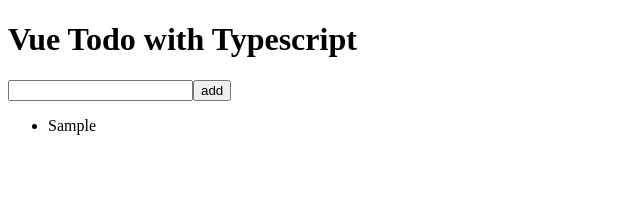
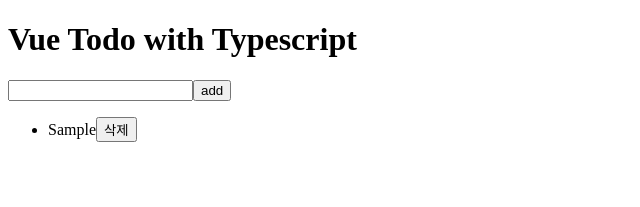
Before and after one commit to adc0612/vue-typescript-CRUD, a Vue app: page / in a window 1280 px wide. Both pictures are taken after typing "Sample" into the empty fields and a click on the button "add". Shown: the top 207 px of the page, without its empty margins (0-640 px from the left). Built offline with nearby package versions, Linux system fonts and the light colour scheme.

Commit message:
add delete Function

```diff
--- a/src/App.vue
+++ b/src/App.vue
@@ -6,7 +6,7 @@
     <main>
       <TodoInput :item="todoText" @input="updateTodoText" @add="addTodoItem"></TodoInput>
       <ul>
-        <TodoListItem v-for="(todoItem, index) in todoItems" :key="index" :todoItem="todoItem" />
+        <TodoListItem v-for="(todoItem, index) in todoItems" :key="index" :todoItem="todoItem" :index="index" @remove="removeTodoItem" />
       </ul>
     </main>
   </div>
@@ -54,6 +54,11 @@
     fetchTodoItems() {
       this.todoItems = storage.fetch();
     },
+    removeTodoItem(index: number) {
+      console.log('remove', index);
+      this.todoItems.splice(index, 1);
+      storage.save(this.todoItems);
+    },
   },
   created() {
     this.fetchTodoItems;
--- a/src/components/TodoListItem.vue
+++ b/src/components/TodoListItem.vue
@@ -1,5 +1,8 @@
 <template>
-  <li>{{ todoItem }}</li>
+  <li>
+    <span>{{ todoItem }}</span>
+    <button type="button" @click="removeItem">삭제</button>
+  </li>
 </template>
 
 <script lang="ts">
@@ -7,6 +10,12 @@
 export default Vue.extend({
   props: {
     todoItem: String,
+    index: Number,
+  },
+  methods: {
+    removeItem() {
+      this.$emit('remove', this.index);
+    },
   },
 });
 </script>
```
